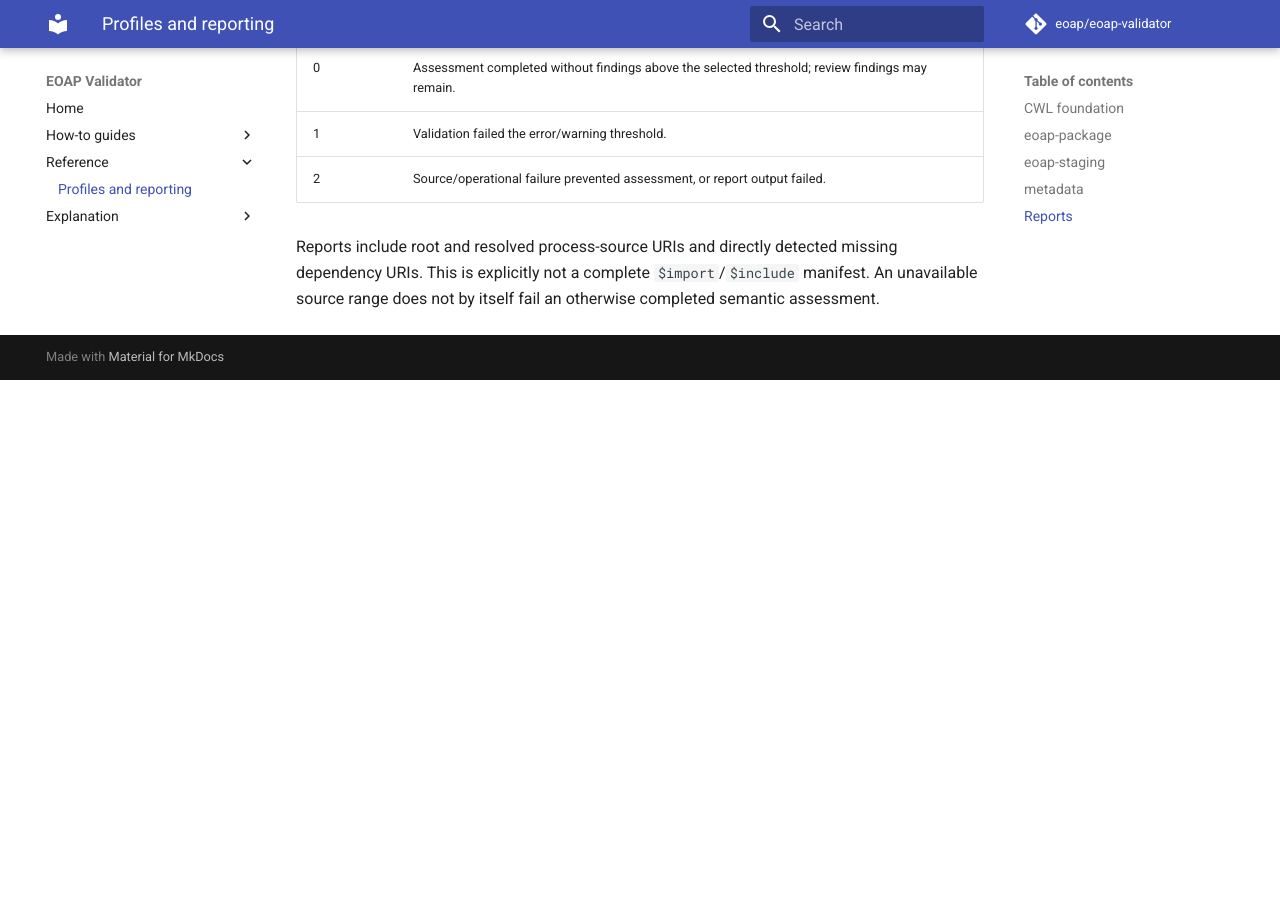
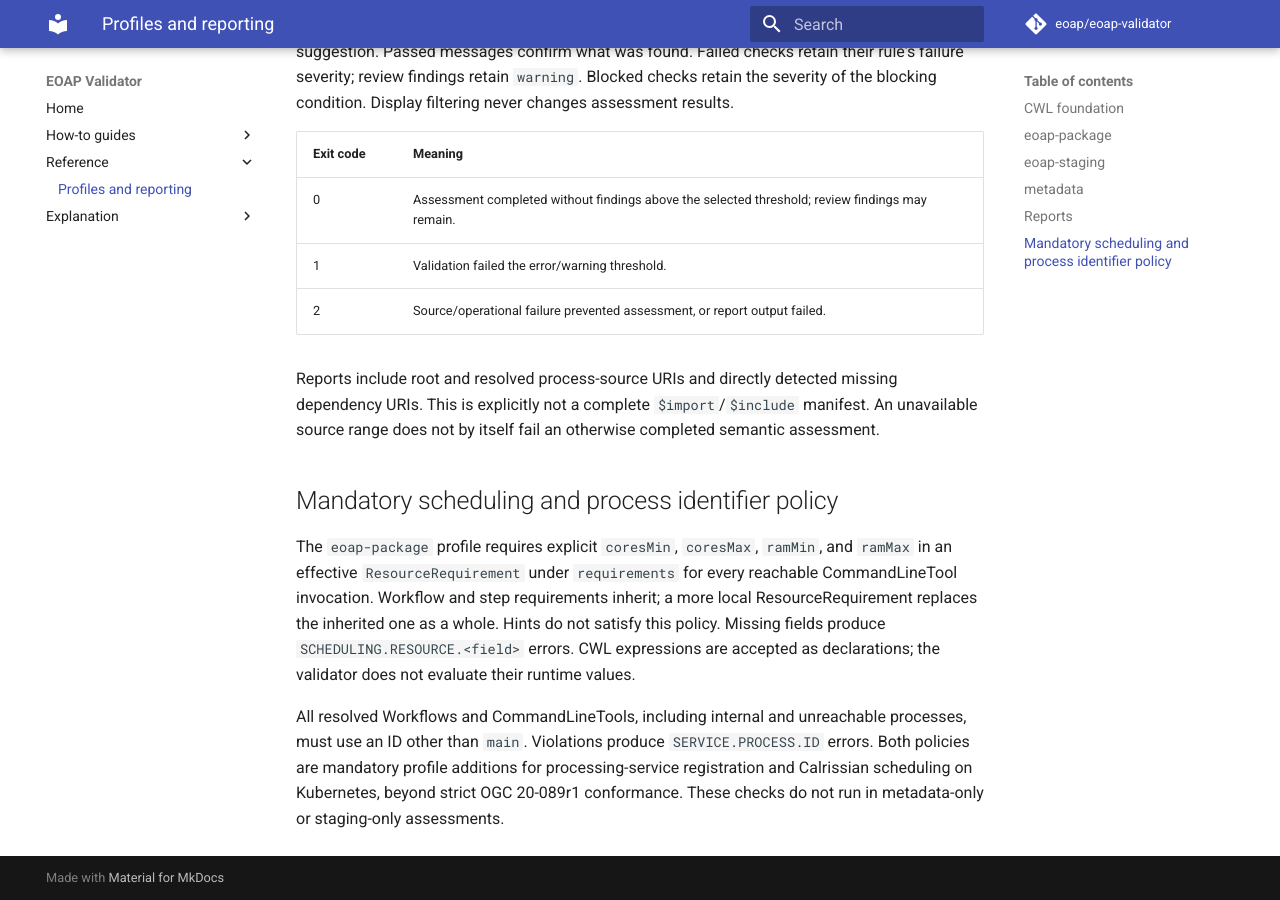
Before and after one commit to eoap/eoap-validator, an MkDocs documentation site: the page built from docs/reference/profiles.md, in a window 1280 px wide and 900 px high, scrolled down 3506 px. Built offline with MkDocs 1.6.1 and Material for MkDocs 9.7.7, drawn with Linux system fonts in a browser that asks for light colours; comment, search, counter and statistics services are not loaded; before the commit the page ends 3886 px from its top, so only the background shows below that; some of the changed text lies outside the part shown.

Commit message:
docs: document mandatory scheduling and process ID policies

```diff
--- a/docs/reference/profiles.md
+++ b/docs/reference/profiles.md
@@ -32,6 +32,8 @@ It is a declared static assessment, not certification of all conformance classes
 | `EOAP.REQ11.VERSION` | Nonempty application softwareVersion or legacy version metadata. |
 | `EOAP.SOURCE.ID` | An explicit process ID is present in the source, rather than only a parser-generated ID. |
 | `EOAP.SOURCE.DECLARATIONS` | Declaration checks blocked where a trustworthy source mapping is unavailable. |
+| `SCHEDULING.RESOURCE.*` | Explicit CPU and RAM minima and maxima for every reachable tool invocation. |
+| `SERVICE.PROCESS.ID` | All resolved Workflow and CommandLineTool IDs must differ from `main`. |
 | `EOAP.CONTAINER.HINT` | Advisory warning: the declared container is a hint rather than a mandatory requirement. |
 
 Mandatory container requirements inherit through workflow and step invocation
@@ -42,8 +44,8 @@ packaging requirement visible even where a runner could inherit all requirements
 
 The legacy `dockerOutputDirectory` prohibition is intentionally not carried over:
 it had no OGC requirement reference and belongs in a named platform profile.
-Absence of optional legacy metadata is not an error. Resource sizing, fan-out
-recommendations and platform compatibility profiles are not implemented here.
+Absence of optional legacy metadata is not an error. Resource expression evaluation, fan-out
+recommendations and other platform compatibility checks are not implemented here.
 
 The package profile also defines the following documentation rules. These are
 profile-specific additions, not newly numbered OGC requirements:
@@ -130,3 +132,20 @@ Reports include root and resolved process-source URIs and directly detected
 missing dependency URIs. This is explicitly not a complete `$import`/`$include`
 manifest. An unavailable source range does not by itself fail an otherwise
 completed semantic assessment.
+
+## Mandatory scheduling and process identifier policy
+
+The `eoap-package` profile requires explicit `coresMin`, `coresMax`, `ramMin`,
+and `ramMax` in an effective `ResourceRequirement` under `requirements` for
+every reachable CommandLineTool invocation. Workflow and step requirements
+inherit; a more local ResourceRequirement replaces the inherited one as a whole.
+Hints do not satisfy this policy. Missing fields produce
+`SCHEDULING.RESOURCE.<field>` errors. CWL expressions are accepted as declarations;
+the validator does not evaluate their runtime values.
+
+All resolved Workflows and CommandLineTools, including internal and unreachable
+processes, must use an ID other than `main`. Violations produce
+`SERVICE.PROCESS.ID` errors. Both policies are mandatory profile additions for
+processing-service registration and Calrissian scheduling on Kubernetes, beyond
+strict OGC 20-089r1 conformance. These checks do not run in metadata-only or
+staging-only assessments.
```
Also changed, not shown: other parts of docs/reference/profiles.md (+1 -1 lines), README.md (+25 -7 lines), docs/how-to/ci.md (+1 -1 lines), docs/how-to/cli.md (+8 -8 lines).
